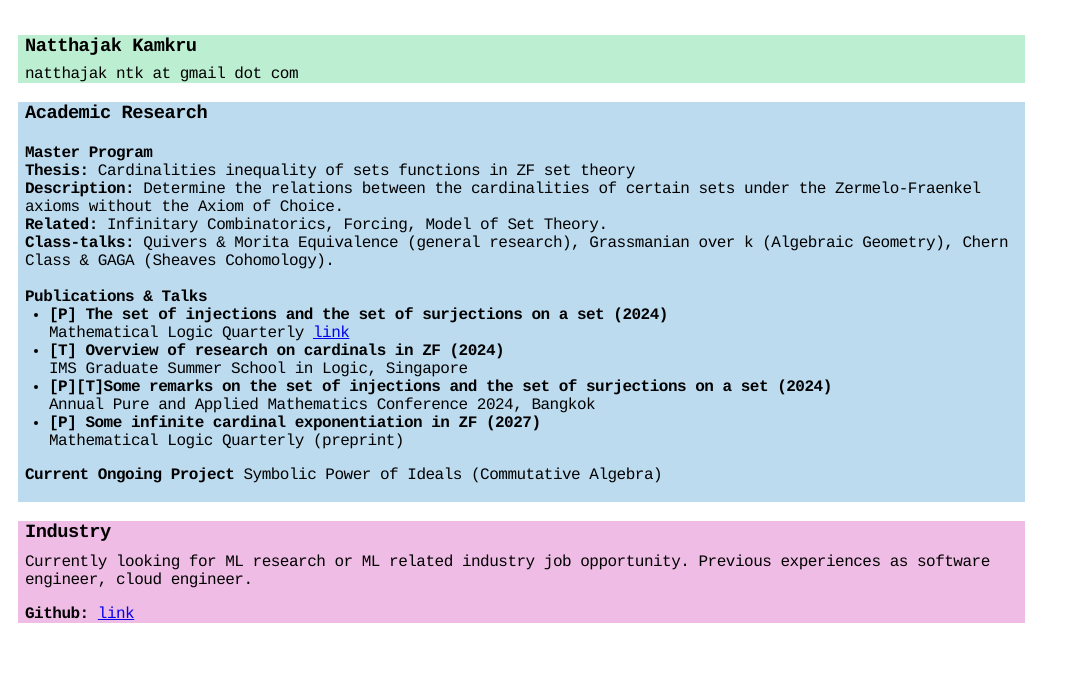
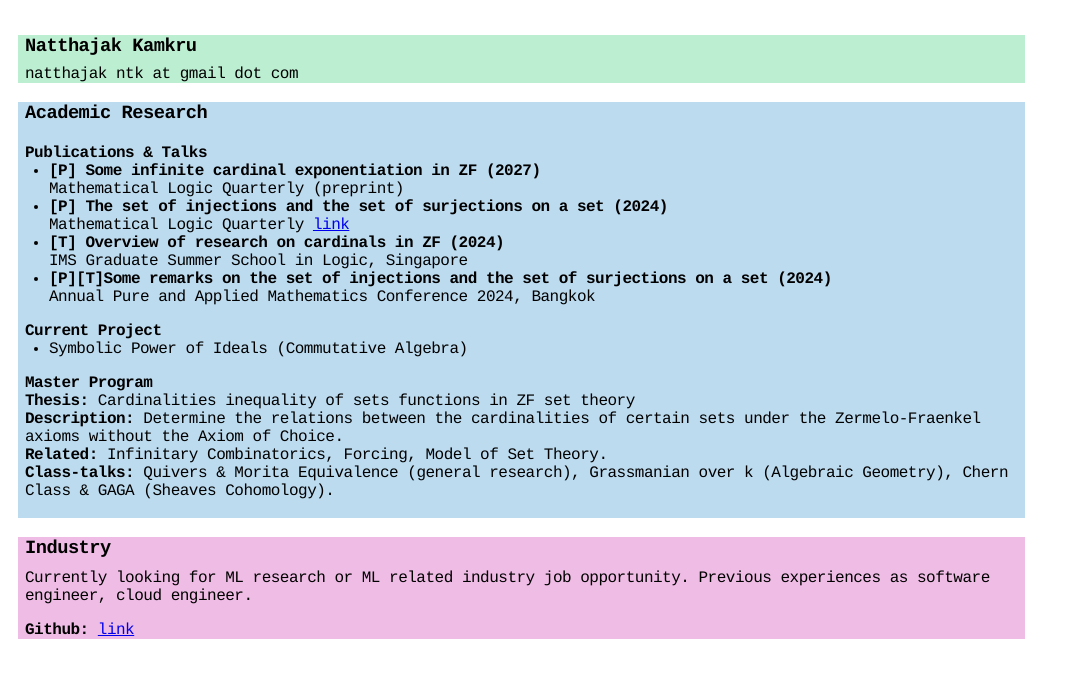
Before and after one commit to jaykape/jaykape.github.io, a plain HTML site: page index.html in a window 1280 px wide. Shown: the whole page, without its empty margins (0-1070 px from the left). Drawn offline with Linux system fonts and the light colour scheme.

Commit message:
edit ordering

```diff
--- a/index.html
+++ b/index.html
@@ -48,6 +48,27 @@
 
     <div style="background-color: #bcdbef; max-width: 1000px; padding-left: 7px; ">
       <h3 style="margin-bottom: 2px;">Academic Research</h3><br>
+
+
+      <b>Publications & Talks</b>
+      <ul style="margin-top: 0; padding-left: 24px;">
+        <li><b>[P] Some infinite cardinal exponentiation in ZF (2027)</b>
+          <br>Mathematical Logic Quarterly (preprint)</li>
+        <li><b>[P] The set of injections and the set of surjections on a set (2024)</b>
+          <br>Mathematical Logic Quarterly <a href="https://doi.org/10.1002/malq.202300059">link</a></li>
+        <li><b>[T] Overview of research on cardinals in ZF (2024)</b>
+          <br>IMS Graduate Summer School in Logic, Singapore</li>
+        <li><b>[P][T]Some remarks on the set of injections and the set of surjections on a set (2024)</b>
+          <br>Annual Pure and Applied Mathematics Conference 2024, Bangkok </li>
+      </ul>
+
+      <b>Current Project</b>
+      <ul style="margin-top: 0; padding-left: 24px;">
+      <li>
+      Symbolic Power of Ideals (Commutative Algebra)
+      </li>
+      </ul>
+
       <b>Master Program</b><br>
       <b>Thesis:</b> Cardinalities inequality of sets functions in ZF set theory<br>
       <b>Description:</b> Determine the relations between the cardinalities of certain sets under the Zermelo-Fraenkel axioms without the Axiom of Choice.<br>
@@ -55,21 +76,6 @@
       <b>Class-talks: </b> Quivers & Morita Equivalence (general research), Grassmanian over k (Algebraic Geometry), Chern Class & GAGA (Sheaves Cohomology).<br>
 
       <br>
-
-
-      <b>Publications & Talks</b>
-      <ul style="margin-top: 0; padding-left: 24px;">
-        <li><b>[P] The set of injections and the set of surjections on a set (2024)</b>
-          <br>Mathematical Logic Quarterly <a href="https://doi.org/10.1002/malq.202300059">link</a></li>
-        <li><b>[T] Overview of research on cardinals in ZF (2024)</b>
-          <br>IMS Graduate Summer School in Logic, Singapore</li>
-        <li><b>[P][T]Some remarks on the set of injections and the set of surjections on a set (2024)</b>
-          <br>Annual Pure and Applied Mathematics Conference 2024, Bangkok </li>
-        <li><b>[P] Some infinite cardinal exponentiation in ZF (2027)</b>
-          <br>Mathematical Logic Quarterly (preprint)</li>
-      </ul>
-
-      <b>Current Ongoing Project</b> Symbolic Power of Ideals (Commutative Algebra)<br><br>
     </div>
 
     <div style="background-color: #efbce5; max-width: 1000px; padding-left: 7px; ">
```
